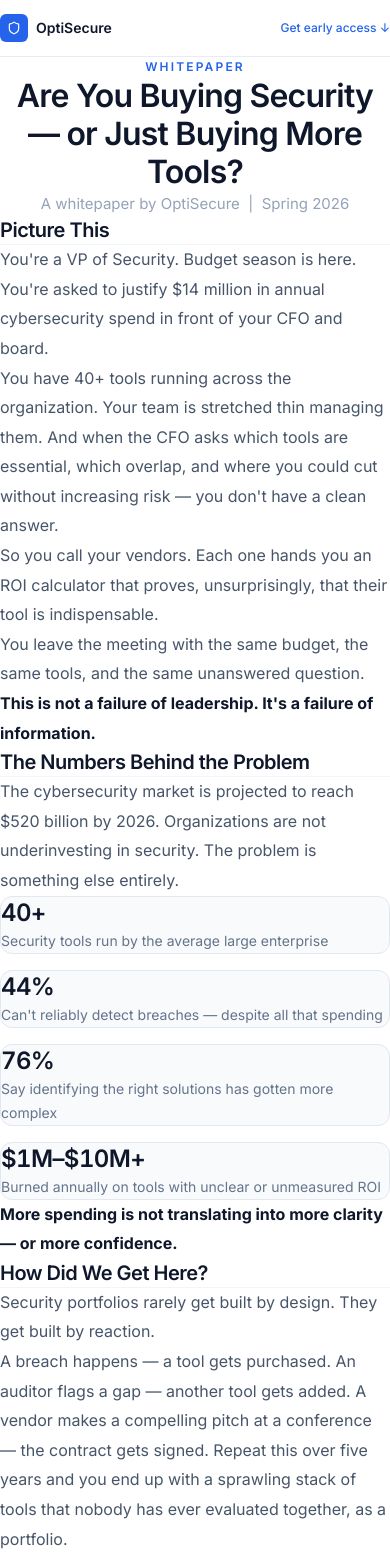
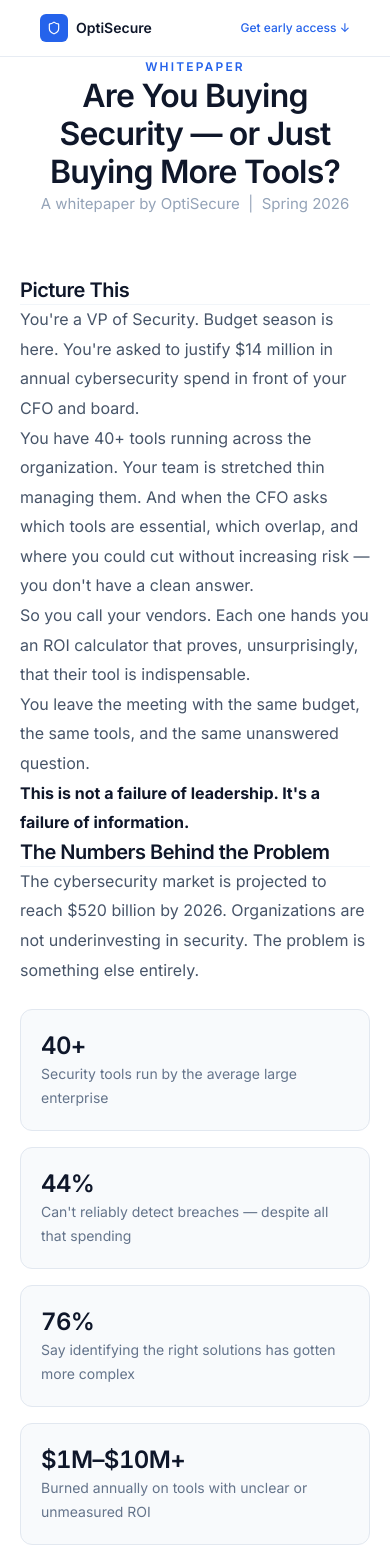
Before and after one commit to poojalohit/OptiSecure, a React (Vite) app: page / in a window 390 px wide. Shown: the top 1560 px of the page. Built offline with nearby package versions, Linux system fonts and the light colour scheme.

Commit message:
fix(whitepaper): replace Tailwind responsive classes with explicit CSS layout classes
Made-with: Cursor

```diff
--- a/src/index.css
+++ b/src/index.css
@@ -60,3 +60,70 @@ body {
   background: #dbeafe;
   color: #1e3a8a;
 }
+
+/* ── Whitepaper layout ─────────────────────────────────────── */
+
+body {
+  overflow-x: hidden;
+}
+
+/* Outermost wrapper: two-column grid containing main content + sidebar */
+.wp-columns {
+  display: grid;
+  grid-template-columns: 1fr 300px;
+  gap: 60px;
+  max-width: 1100px;
+  margin: 0 auto;
+  padding: 0 40px;
+}
+
+/* Spans all columns (used for the header row inside the grid) */
+.wp-full-width {
+  grid-column: 1 / -1;
+}
+
+/* Main article column — let the grid control its width */
+.wp-main {
+  min-width: 0;
+}
+
+/* Sidebar */
+.wp-sidebar {
+  position: sticky;
+  top: 100px;
+  align-self: start;
+  height: fit-content;
+}
+
+/* Stat cards container */
+.wp-stats {
+  display: grid;
+  grid-template-columns: 1fr 1fr;
+  gap: 16px;
+  width: 100%;
+  margin: 24px 0;
+}
+
+/* Individual stat card */
+.wp-stat-card {
+  min-height: 120px;
+  padding: 20px;
+  border-radius: 0.75rem;
+  border: 1px solid #e2e8f0;
+  background: #f8fafc;
+}
+
+@media (max-width: 900px) {
+  .wp-columns {
+    grid-template-columns: 1fr;
+    padding: 0 20px;
+  }
+
+  .wp-sidebar {
+    display: none;
+  }
+
+  .wp-stats {
+    grid-template-columns: 1fr;
+  }
+}
--- a/src/pages/Whitepaper.tsx
+++ b/src/pages/Whitepaper.tsx
@@ -15,7 +15,7 @@ export default function Whitepaper() {
     <div className="min-h-screen bg-white">
       {/* Navbar */}
       <nav className="sticky top-0 z-50 bg-white/95 backdrop-blur-md border-b border-slate-200/80">
-        <div className="max-w-[1180px] mx-auto px-4 sm:px-6 lg:px-8 flex items-center justify-between h-14">
+        <div style={{ maxWidth: 1100, margin: '0 auto', padding: '0 40px' }} className="flex items-center justify-between h-14">
           <div className="flex items-center gap-2">
             <div className="w-7 h-7 rounded-md bg-brand-600 flex items-center justify-center">
               <Shield className="w-3.5 h-3.5 text-white" />
@@ -28,21 +28,23 @@ export default function Whitepaper() {
         </div>
       </nav>
 
-      {/* Whitepaper content */}
-      <article className="max-w-[1180px] mx-auto px-4 sm:px-6 lg:px-8 pt-12 pb-16 lg:pt-20 lg:pb-20">
-        {/* Header */}
-        <header className="max-w-3xl mx-auto text-center mb-12 lg:mb-16">
-          <p className="text-[12px] font-semibold text-brand-600 tracking-[0.18em] uppercase mb-5">Whitepaper</p>
-          <h1 className="text-[2rem] sm:text-[2.5rem] lg:text-[2.75rem] font-semibold text-slate-900 leading-[1.18] tracking-tight mb-5">
-            Are You Buying Security — or Just Buying More Tools?
-          </h1>
-          <p className="text-[15px] text-slate-400">A whitepaper by OptiSecure &nbsp;|&nbsp; Spring 2026</p>
-        </header>
+      {/* Page body — vertical padding only; horizontal layout handled by .wp-columns */}
+      <article className="pt-12 pb-16 lg:pt-20 lg:pb-20">
 
-        {/* Two-column layout: only enabled at lg (1024px+) */}
-        <div className="lg:grid lg:grid-cols-[minmax(0,720px)_300px] lg:gap-16 lg:items-start">
-          {/* Main article column */}
-          <div className="max-w-[720px] mx-auto lg:mx-0 lg:max-w-none min-w-0">
+        {/* .wp-columns is the outermost wrapper containing both main content and sidebar */}
+        <div className="wp-columns">
+
+          {/* Header spans both columns */}
+          <header className="wp-full-width text-center mb-12 lg:mb-16">
+            <p className="text-[12px] font-semibold text-brand-600 tracking-[0.18em] uppercase mb-5">Whitepaper</p>
+            <h1 className="text-[2rem] sm:text-[2.5rem] lg:text-[2.75rem] font-semibold text-slate-900 leading-[1.18] tracking-tight mb-5 max-w-2xl mx-auto">
+              Are You Buying Security — or Just Buying More Tools?
+            </h1>
+            <p className="text-[15px] text-slate-400">A whitepaper by OptiSecure &nbsp;|&nbsp; Spring 2026</p>
+          </header>
+
+          {/* Main article column — grid controls its width */}
+          <div className="wp-main">
 
             {/* --- Picture This --- */}
             <Section title="Picture This">
@@ -57,7 +59,8 @@ export default function Whitepaper() {
             <Section title="The Numbers Behind the Problem">
               <P>The cybersecurity market is projected to reach $520 billion by 2026. Organizations are not underinvesting in security. The problem is something else entirely.</P>
 
-              <div className="grid grid-cols-1 sm:grid-cols-2 gap-4 sm:gap-5 my-10">
+              {/* .wp-stats: display:grid; grid-template-columns:1fr 1fr; gap:16px */}
+              <div className="wp-stats">
                 <StatBlock value="40+" label="Security tools run by the average large enterprise" />
                 <StatBlock value="44%" label="Can't reliably detect breaches — despite all that spending" />
                 <StatBlock value="76%" label="Say identifying the right solutions has gotten more complex" />
@@ -121,8 +124,8 @@ export default function Whitepaper() {
             {/* --- Divider --- */}
             <div className="my-12 lg:my-16 border-t border-slate-200" />
 
-            {/* --- CTA --- */}
-            <section id="signup" className="scroll-mt-20">
+            {/* --- CTA / Sign-up --- */}
+            <section id="signup" className="scroll-mt-28">
               <div className="rounded-2xl border border-slate-200 bg-white p-6 sm:p-10 text-center shadow-sm">
                 <h2 className="text-xl sm:text-2xl font-semibold text-slate-900 tracking-tight mb-3">
                   We're working on it.
@@ -169,10 +172,10 @@ export default function Whitepaper() {
               </div>
             </section>
 
-          </div>
+          </div>{/* end .wp-main */}
 
-          {/* Sidebar — visible only on lg (1024px) and above */}
-          <aside className="hidden lg:block sticky top-24">
+          {/* Sidebar — .wp-sidebar: sticky; top:100px; hidden below 900px via media query */}
+          <aside className="wp-sidebar">
             <div className="rounded-2xl border border-slate-200 bg-slate-50 p-6">
               <p className="text-[12px] font-semibold uppercase tracking-[0.18em] text-slate-400 mb-5">In this paper</p>
               <ol className="space-y-3 text-sm text-slate-600">
@@ -188,12 +191,13 @@ export default function Whitepaper() {
               </a>
             </div>
           </aside>
-        </div>
+
+        </div>{/* end .wp-columns */}
       </article>
 
       {/* Footer */}
       <footer className="border-t border-slate-100 py-8">
-        <div className="max-w-[1180px] mx-auto px-4 sm:px-6 lg:px-8 flex items-center justify-between">
+        <div style={{ maxWidth: 1100, margin: '0 auto', padding: '0 40px' }} className="flex items-center justify-between">
           <div className="flex items-center gap-2">
             <div className="w-6 h-6 rounded bg-brand-600 flex items-center justify-center">
               <Shield className="w-3 h-3 text-white" />
@@ -207,7 +211,7 @@ export default function Whitepaper() {
   )
 }
 
-/* ---- Sub-components ---- */
+/* ── Sub-components ─────────────────────────────────────────── */
 
 function Section({ title, children }: { title: string; children: React.ReactNode }) {
   return (
@@ -224,7 +228,7 @@ function P({ children }: { children: React.ReactNode }) {
 
 function StatBlock({ value, label }: { value: string; label: string }) {
   return (
-    <div className="p-5 sm:p-6 rounded-xl border border-slate-200 bg-slate-50">
+    <div className="wp-stat-card">
       <p className="text-2xl sm:text-3xl font-semibold text-slate-900 tabular-nums tracking-tight mb-2">{value}</p>
       <p className="text-sm text-slate-500 leading-6">{label}</p>
     </div>
```
